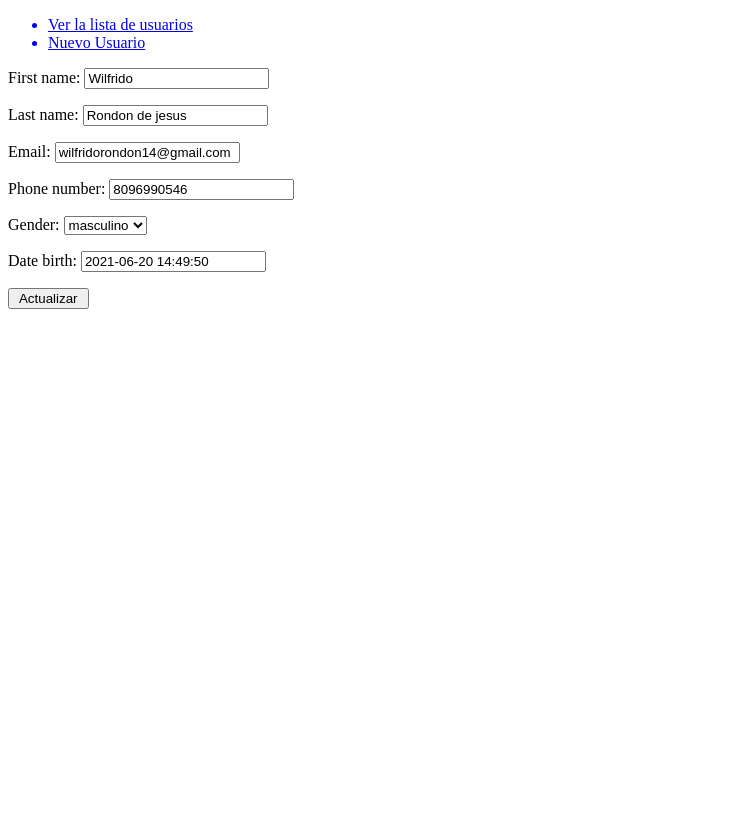
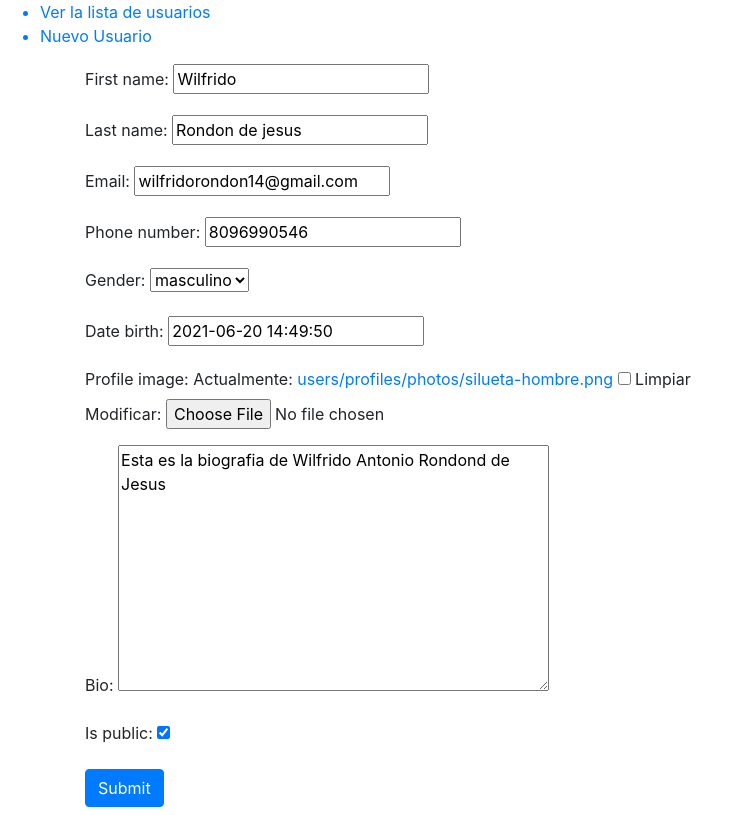
Before and after one commit to wrondon23/firstProyectDjango, a Django app: page /main/update/1/ in a window 1280 px wide. Shown: the whole page, without its empty margins (0-743 px from the left). Before the commit the page ends 309 px from the top, so only its background shows below. Run offline with Django 3.2, Linux system fonts and the light colour scheme; data comes from the database, SQL or seed files in the repository; both versions use the stored data as it was after the commit.

Commit message:
commit viernes 25-06-2021

```diff
--- a/main/forms.py
+++ b/main/forms.py
@@ -1,7 +1,14 @@
 from django import forms
-from .models import UserMOdel
+from django.forms import fields
+from .models import Profile, UserMOdel
 
 class UserForm(forms.ModelForm):
     class Meta:
         model = UserMOdel
         fields ='__all__'
+
+class Profile_form(forms.ModelForm):
+    class Meta:
+        model = Profile
+       # fields =  ['profile_image','bio','is_public']
+        exclude =['user_id']
--- a/main/templates/main/form.html
+++ b/main/templates/main/form.html
@@ -9,9 +9,11 @@
                 {% else %}
                  {% url 'user:create' %}
                  {% endif %}"
-      method="POST">{% csrf_token %}
-    {{form.as_p}}
-    <input type="submit" value=" {% if action == 'update'  %}Actualizar{% else %}Crear{% endif %} ">
+      method="POST" enctype= "multipart/form-data"  >
+    {% csrf_token %}
+    {{user_form.as_p}}
+    {{profile_form.as_p}}
+    <input type="submit" class="btn btn-primary mb-2"  {% if action == 'update'  %}Actualizar{% else %}Crear{% endif %} ">
  </table>
 </form>
 {% endblock content %}
--- a/main/views.py
+++ b/main/views.py
@@ -1,10 +1,11 @@
+from django.db.models.query import InstanceCheckMeta
 from django.shortcuts import render, redirect
 from django import  views
 from django.views.generic.base import TemplateView
 from .models import UserMOdel
-from .forms import UserForm
+from .forms import Profile_form, UserForm
 from django.contrib import messages
-
+from .forms import Profile
 # Create your views here.
 class GetUsersView(views.View):
     def get(self, request):
@@ -30,30 +31,39 @@
     action = 'create'
     template_name = 'main/form.html'
 
+    #metodo get para mostrar los campos del formularios de usuarios
     def get(self, request):
-        form = UserForm()
+        user_form = UserForm()
+        profile_form = Profile_form()
         context = {
-            'form': form,
+            'user_form': user_form,
+            'profile_form' : profile_form,
             'action': self.action
         }
         return render(request, self.template_name, context)
 
+    #Metodos post para envios de los datos del formulario de usuario
     def post(self, request):
-        new_form = UserForm(request.POST)
-        if new_form.is_valid():
-            form_data = new_form.save(commit=False)
-            form_data.save()
+        new_user_form = UserForm(request.POST)
+        new_profile_form = Profile_form(request.POST, request.FILES)
+
+        if new_user_form.is_valid() and new_profile_form.is_valid():
+            user_form_data = new_user_form.save()
+            profile_form_data = new_profile_form.save()
             messages.success(request,'Usuario creado exitosamente!')
             return redirect('user:list')
         else:
-            errors = new_form.errors.as_data()
+            errors = new_user_form.errors.as_data()
             print(errors)
-            form = UserForm()
+            user_form = UserForm()
+            profile_form = Profile_form()
             context = {
-            'form': form,
+            'user_form': user_form,
+            'profile_form' : profile_form,
             'action': self.action
-            }
+        }
             messages.error(request, 'Algo fallo al momento de crear un usuario')
+
             return render(request, self.template_name, context)
 
 #Actualizar los usuarios
@@ -63,33 +73,45 @@
 
     def get(self, request, id):
         user = UserMOdel.objects.get(id = id)
-        form = UserForm(instance = user)
+
+        user_form = UserForm(instance = user )
+        profile_form = Profile_form(instance= user.profile)
         context = {
         'user': user,
         'action': self.action,
-        'form': form
+        'user_form': user_form,
+        'profile_form' : profile_form
           }
+
         return render(request, self.template_name, context)
 
     def post(self, request, id):
         user = UserMOdel.objects.get(id=id)
-        edit_form = UserForm(request.POST, instance=user)
-        if edit_form.is_valid():
-            form_data = edit_form.save(commit=False)
-            form_data.save()
+
+        edit_user_form = UserForm(request.POST, instance=user)
+        edit_profile_form = Profile_form(request.POST, request.FILES, instance=user.profile,)
+
+        if edit_user_form.is_valid() and edit_profile_form.is_valid():
+            edit_user_data = edit_user_form.save()
+            edit_profile_data = edit_profile_form.save(commit = False)
+            edit_profile_data.user = edit_user_data
+            edit_profile_data.save()
             messages.success(request, 'Usuario Actualizado exitosamente')
             return redirect('user:detail', id)
         else:
 
-            errors = edit_form.errors.as_data()
+            errors = edit_user_form.errors.as_data()
             print(errors)
-            form = UserForm(instance=user)
-            context ={
-            'form': form,
-            'action': self.action,
-            'user':user
-            }
+            user_form = UserForm(instance = user )
+            profile_form = Profile_form(instance= user.profile)
+            context = {
+                'user': user,
+                'action': self.action,
+                'user_form': user_form,
+                'profile_form' : profile_form
+          }
             messages.error(request, 'ERROR:Algo fallo al editar la informacion del usuario')
+
             return render(request, self.template_name, context)
 
 
--- a/templates/base.html
+++ b/templates/base.html
@@ -5,6 +5,7 @@
     <meta http-equiv="X-UA-Compatible" content="IE=edge">
     <meta name="viewport" content="width=device-width, initial-scale=1.0">
     <title>User Django App</title>
+    <link rel="stylesheet" href="https://cdn.jsdelivr.net/npm/bootstrap@4.6.0/dist/css/bootstrap.min.css">
 </head>
 <body>
     <ul>
@@ -12,11 +13,11 @@
         <a href="{% url 'user:create' %}"><li>Nuevo Usuario</li></a>
 
     </ul>
-
+   <div class='container'>
     {% block content %}
 
     {%endblock%}
-
+   </div>
     {% if messages %}
         {% for message in messages  %}
             <p>{{message}}</p>
@@ -26,7 +27,5 @@
 
 
 
-
-
 </body>
 </html>
```
Also changed, not shown: main/templates/main/list.html (+24 -11 lines), db.sqlite3, media/users/profiles/photos/depositphotos_9977874-stock-photo-golden-star-isolated-over-white.jpg (added), media/users/profiles/photos/silueta-hombre_1ExD3F5.png (added).
